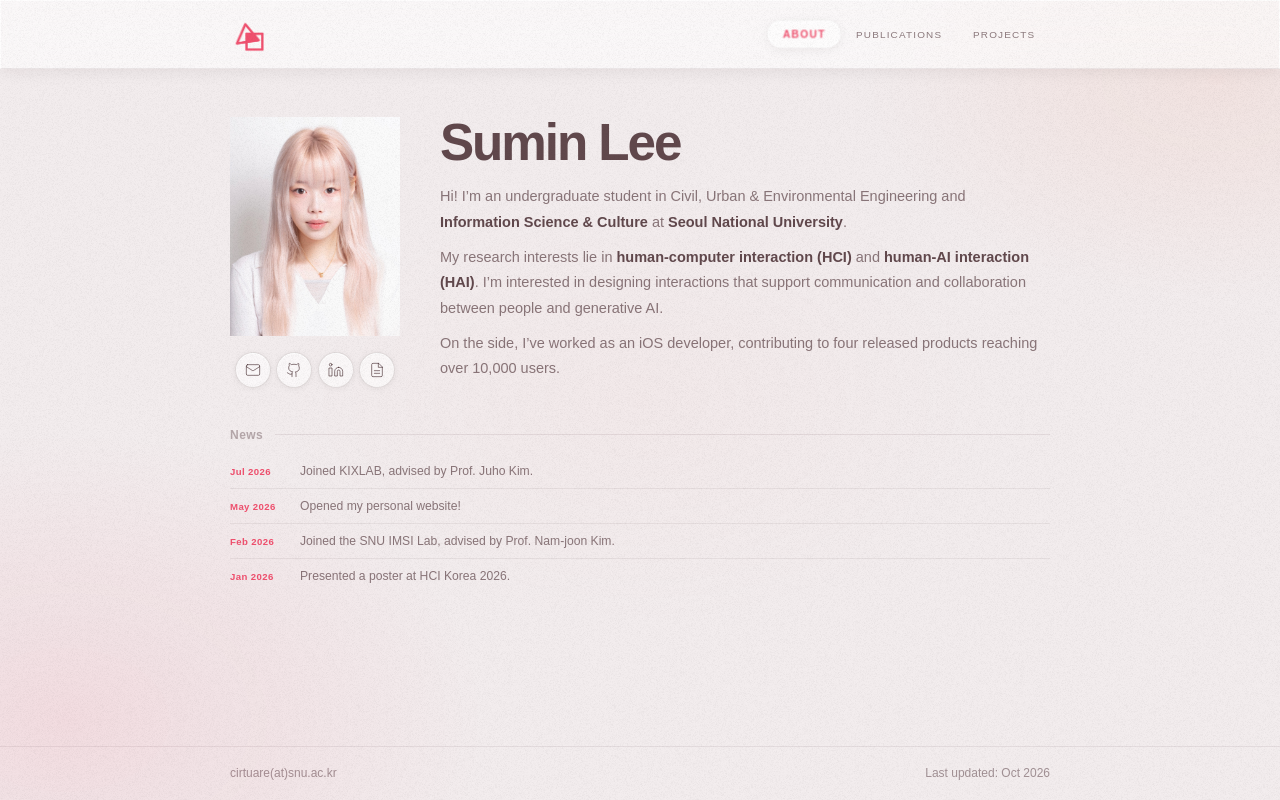
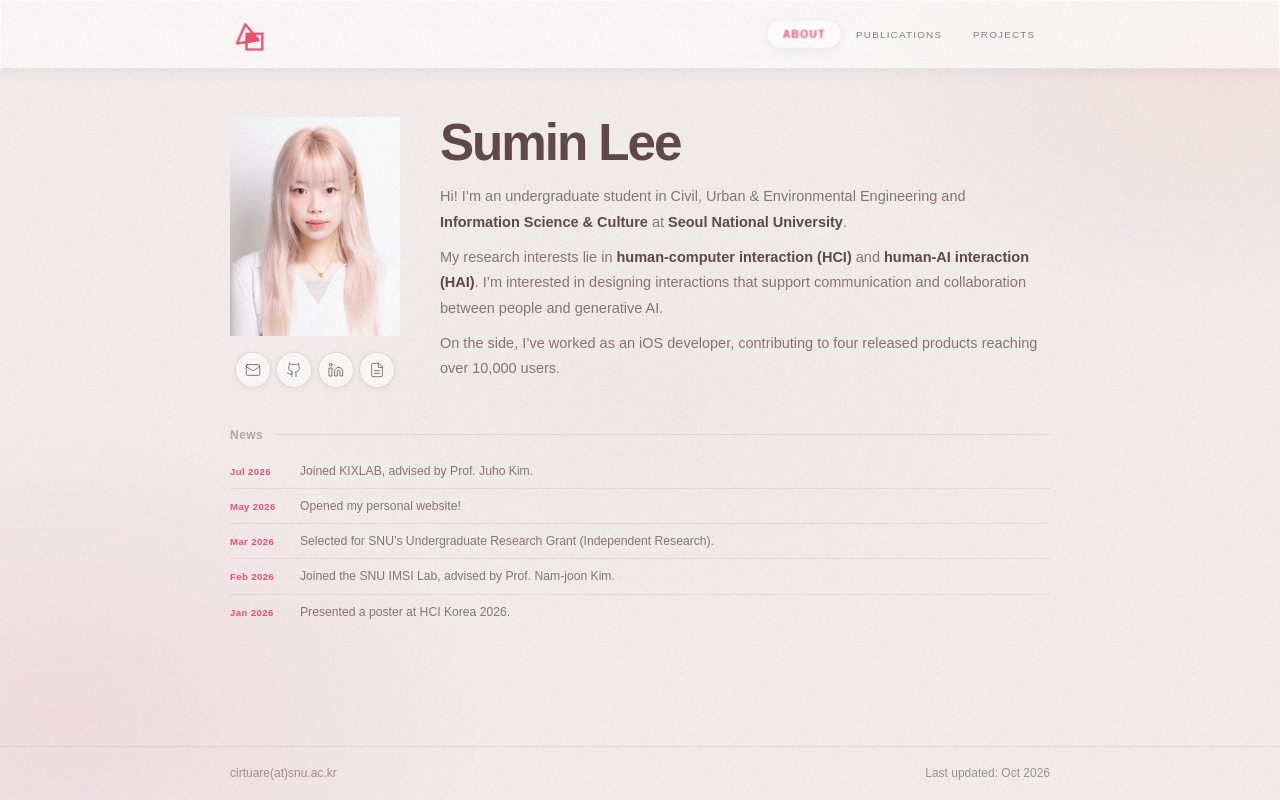
Before and after one commit to cirtuare/suminxlee, a React (Vite) app: page / in a window 1280 px wide. Built offline with nearby package versions, Linux system fonts and the light colour scheme; a web font is replaced by a local one.

Commit message:
Add March 2026 undergraduate research selection news

```diff
--- a/src/components/About.tsx
+++ b/src/components/About.tsx
@@ -13,6 +13,7 @@ const SOCIAL = [
 const NEWS = [
   { date: 'Jul 2026', text: 'Joined KIXLAB, advised by Prof. Juho Kim.' },
   { date: 'May 2026', text: 'Opened my personal website!' },
+  { date: 'Mar 2026', text: 'Selected for SNU’s Undergraduate Research Grant (Independent Research).' },
   { date: 'Feb 2026', text: 'Joined the SNU IMSI Lab, advised by Prof. Nam-joon Kim.' },
   { date: 'Jan 2026', text: 'Presented a poster at HCI Korea 2026.' },
 ];
```
